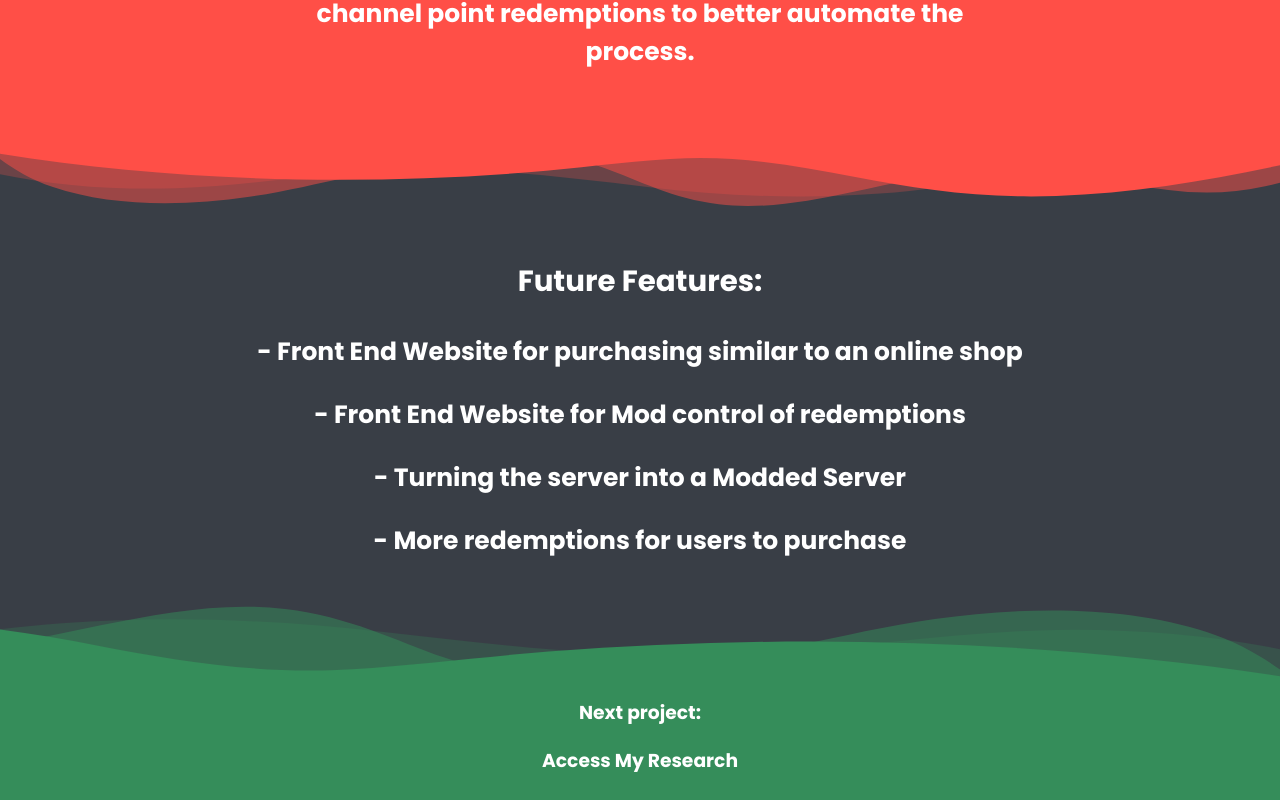
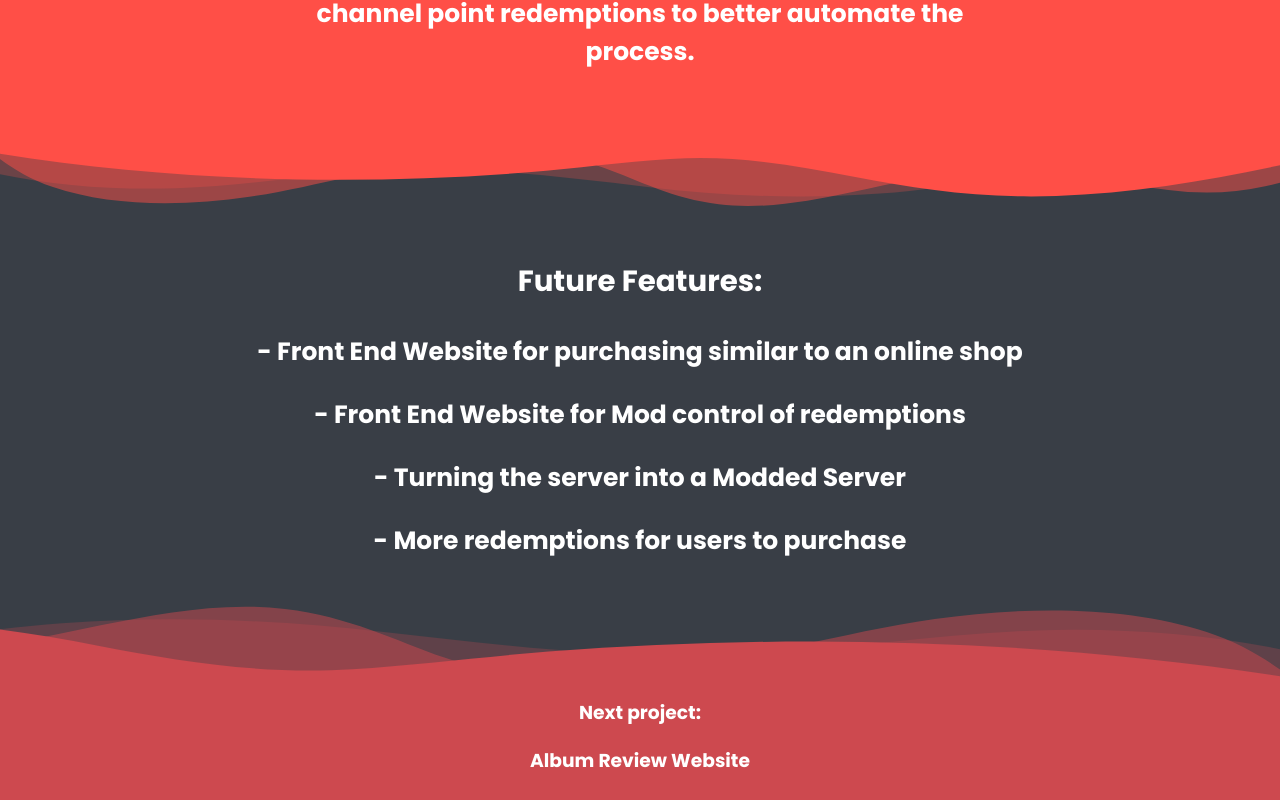
Before and after one commit to KhalidD98/personal-website, a React (Create React App) app: page /twitchmcserver in a window 1280 px wide. Shown: the part 5306-6106 px from the top of the page. Built offline with nearby package versions, Linux system fonts and the light colour scheme.

Commit message:
Footer points to review website

```diff
--- a/src/MinecraftServer.js
+++ b/src/MinecraftServer.js
@@ -141,7 +141,7 @@ const useStyles = makeStyles((theme) => ({
         marginRight: 'auto',
     },
     footerBackground: {
-        background: '#358D5A',
+        background: '#CD494F',
         height: '200px',
         width: '100%',
     },
@@ -217,7 +217,7 @@ const useStyles = makeStyles((theme) => ({
         fill: '#ff4f47',
     },
     curveFillBlue: {
-        fill: '#358D5A',
+        fill: '#CD494F',
     },
     achievementCurveBottom: {
         top: '0',
@@ -506,8 +506,8 @@ export default function MinecraftServer({ data }) {
                     </div>
                     <div className={classes.footerContainer}>
                         <h3>Next project:</h3>
-                        <Link className={classes.link} to={{ pathname: '/amr' }}>
-                            <h3>Access My Research</h3>
+                        <Link className={classes.link} to={{ pathname: '/reviewwebsite' }}>
+                            <h3>Album Review Website</h3>
                         </Link>
                     </div>
                 </Grid>
```
